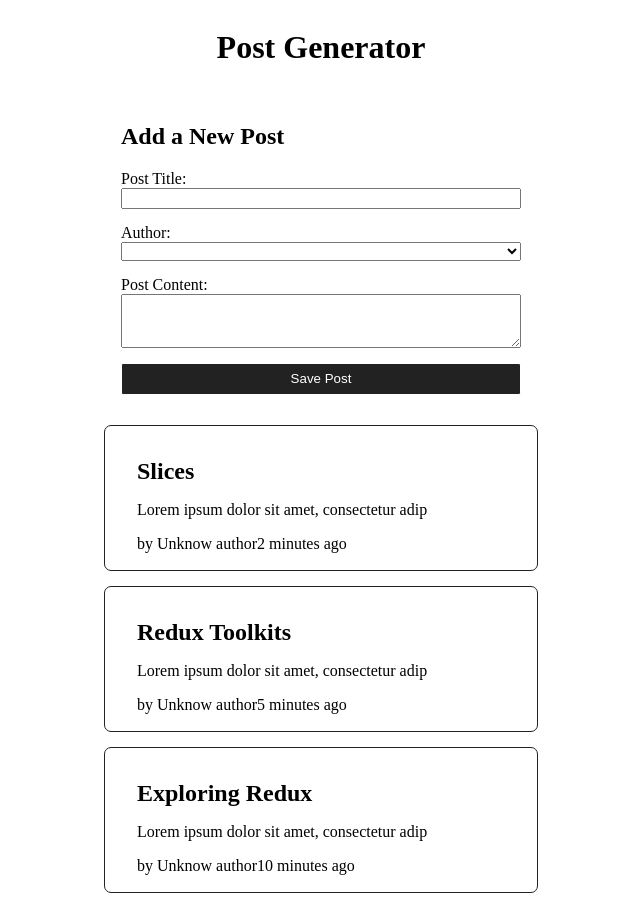
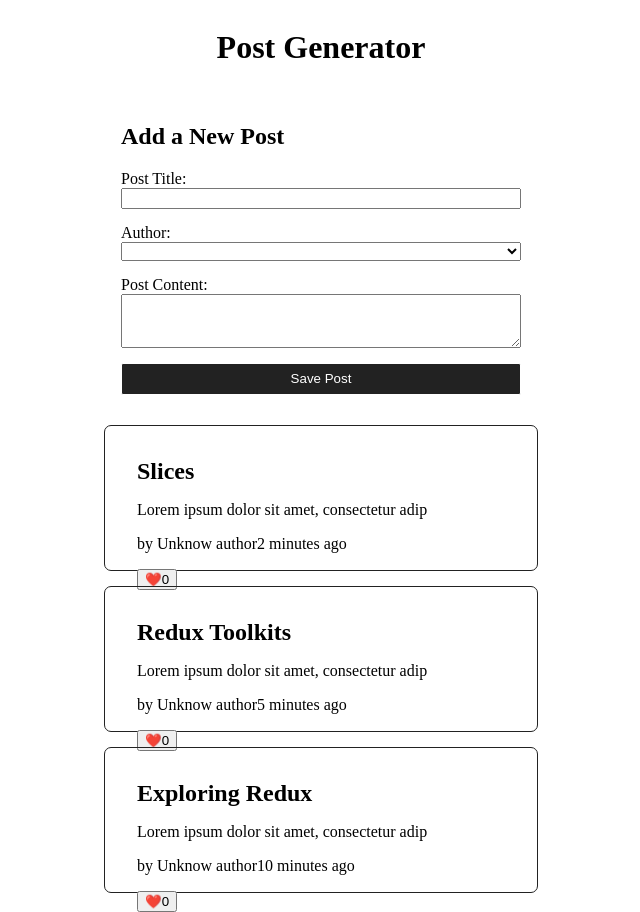
Before and after one commit to grega1/post-generator, a React (Vite) app: page / in a window 1280 px wide. Shown: the whole page, without its empty margins (319-959 px from the left). Built offline with nearby package versions, Linux system fonts and the light colour scheme.

Commit message:
feat: adding like functionality

```diff
--- a/src/components/Post/Post.jsx
+++ b/src/components/Post/Post.jsx
@@ -1,12 +1,15 @@
 /* eslint-disable react/prop-types */
 import './Post.css'
-import { useSelector } from 'react-redux'
+import { useSelector, useDispatch } from 'react-redux'
 
+
+import { addLike } from '../../features/posts/postsSlice'
 import { selectAllUsers } from '../../features/users/usersSlice'
 import { parseISO, formatDistanceToNow } from 'date-fns'
 
 export default function Post({props}){
     const users = useSelector(selectAllUsers)
+    const dispatch = useDispatch()
     const author = users.find(user => user.id === props.userId)
 
     let timeAgo = ''
@@ -15,11 +18,14 @@
         const timePeriod = formatDistanceToNow(date)
         timeAgo = `${timePeriod} ago`
     }
+
+
     return(
         <article className='post'>
             <h2>{props.title}</h2>
             <p>{props.content}</p>
             <p><span> by{author ? author.name : " Unknow author"}</span><span title={props.date}>{timeAgo}</span> </p>
+            <button type='button' onClick={()=>dispatch(addLike({postId:props.id}))}>❤️{props.like}</button>
         </article>
     )
 }
--- a/src/features/posts/postsSlice.js
+++ b/src/features/posts/postsSlice.js
@@ -1,40 +1,60 @@
-import {createSlice, nanoid} from "@reduxjs/toolkit";
+import { createSlice, nanoid } from "@reduxjs/toolkit";
 import { sub } from "date-fns";
-
 
 const initialState = [
   {
-        id:'1',title:"Exploring Redux", content:"Lorem ipsum dolor sit amet, consectetur adip",date:sub(new Date(),{minutes:10}).toISOString()
+    id: "1",
+    title: "Exploring Redux",
+    content: "Lorem ipsum dolor sit amet, consectetur adip",
+    date: sub(new Date(), { minutes: 10 }).toISOString(),
+    like:0
   },
   {
-        id:'2',title:"Redux Toolkits", content:"Lorem ipsum dolor sit amet, consectetur adip",date:sub(new Date(),{minutes:5}).toISOString()
+    id: "2",
+    title: "Redux Toolkits",
+    content: "Lorem ipsum dolor sit amet, consectetur adip",
+    date: sub(new Date(), { minutes: 5 }).toISOString(),
+    like:0
   },
   {
-        id:'3',title:"Slices", content:"Lorem ipsum dolor sit amet, consectetur adip", date:sub(new Date(),{minutes:2}).toISOString()
-    }
+    id: "3",
+    title: "Slices",
+    content: "Lorem ipsum dolor sit amet, consectetur adip",
+    date: sub(new Date(), { minutes: 2 }).toISOString(),
+    like:0
+  },
+];
 
-]
-
-const postsSlice= createSlice({
-    name:'posts',
+const postsSlice = createSlice({
+  name: "posts",
   initialState,
-    reducers:{
-        postAdded:{
-            reducer(state,action){
-            state.push(action.payload)
-        }, prepare(title,content, userId){
-            return{
-                payload:{
-                    id:nanoid(),
+  reducers: {
+    postAdded: {
+      reducer(state, action) {
+        state.push(action.payload);
+      },
+      prepare(title, content, userId) {
+        return {
+          payload: {
+            id: nanoid(),
             title,
             content,
             userId,
-                    date:new Date().toISOString()
+            date: new Date().toISOString(),
+            like:0
+          },
+        };
+      },
+    },
+    addLike(state,action){
+        const {postId} = action.payload;
+        const existingPost = state.find(post => post.id ===postId);
+        if(existingPost){
+            existingPost.like++;
         }
     }
-        }}
-    }
-})
-export const selectAllPosts = (state) => state.posts
-export const {postAdded} = postsSlice.actions
-export default postsSlice.reducer
+  },
+});
+export const selectAllPosts = (state) => state.posts;
+export const { postAdded, addLike} = postsSlice.actions;
+export default postsSlice.reducer;
```
Lines whose indentation alone changed are shown as unchanged.
